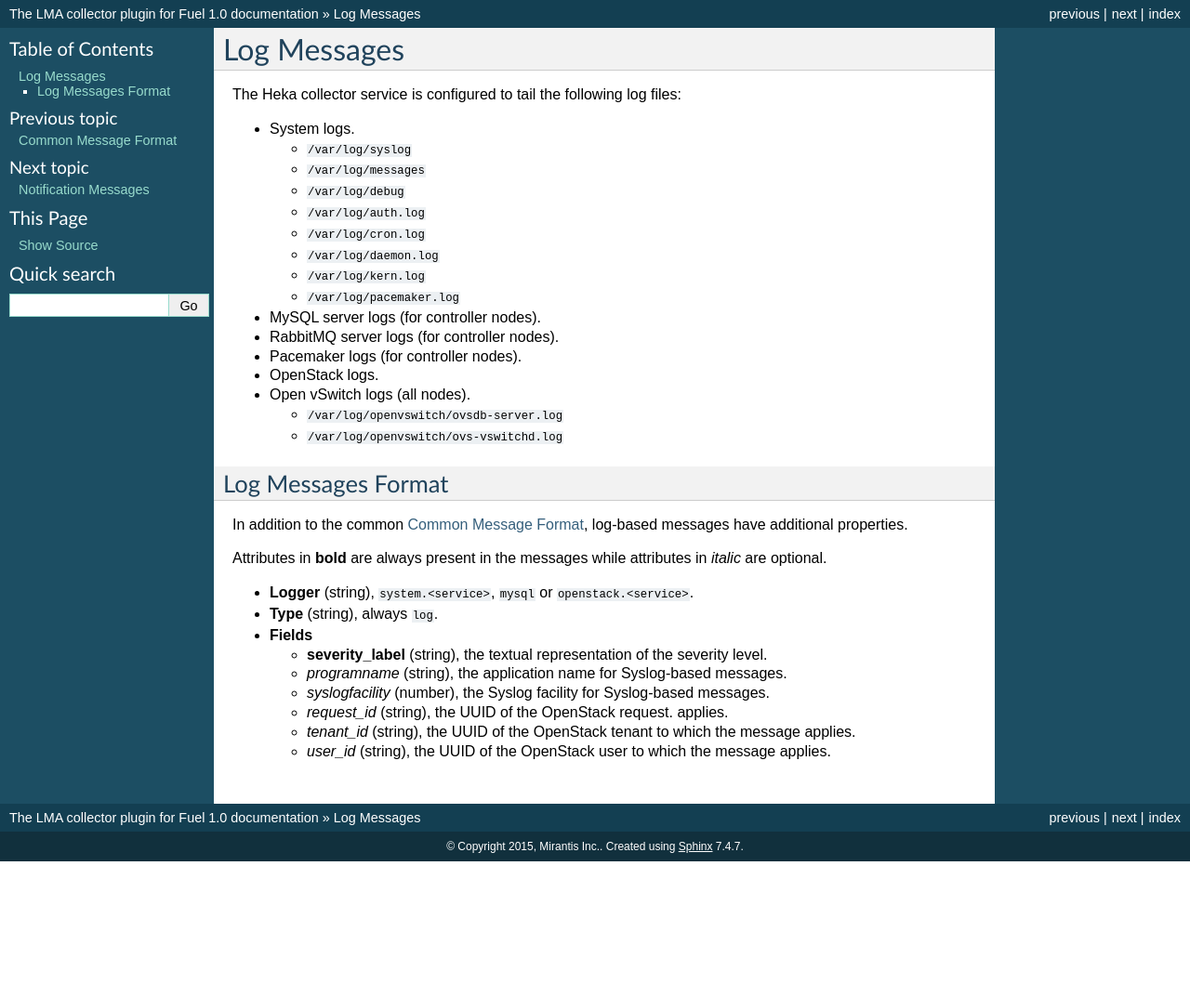
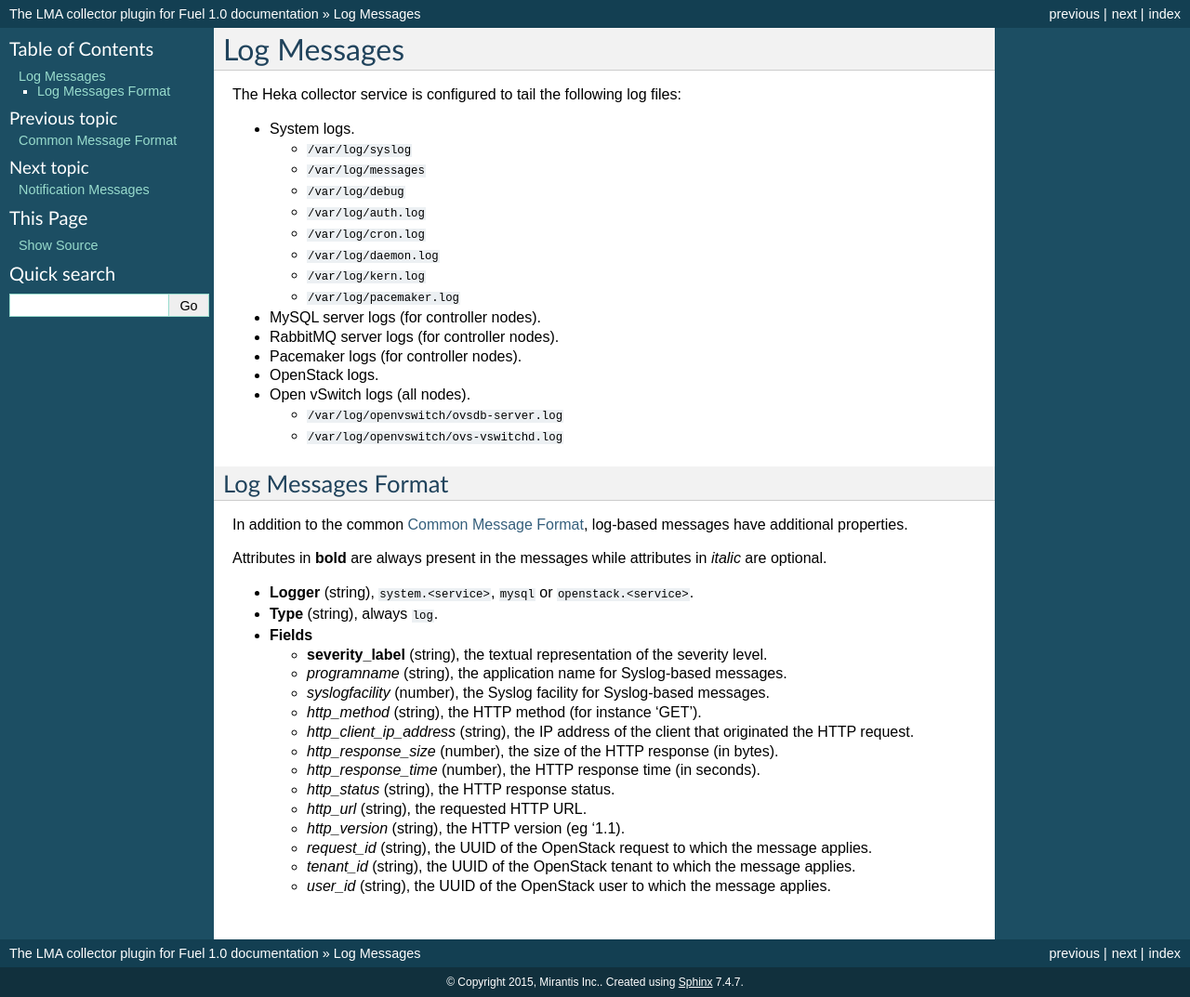
Before and after one commit to openstack-archive/fuel-plugin-lma-collector, a Sphinx documentation site: the page built from doc/source/logs.rst, in a window 1280 px wide. Shown: the whole page at 93% size. Built offline with Sphinx 7.4.7, drawn with Linux system fonts in a browser that asks for light colours; before the commit the page ends 927 px from its top, so only the background shows below that.

Commit message:
Add new fields for HTTP logs
This change adds new fields for log messages emitted by OpenStack API
services:
- http_client_ip_address
- http_method
- http_response_size
- http_response_time
- http_status
- http_version
- http_url

Change-Id: I114f9993a38f088e69c249f417f324c718180a3f

```diff
--- a/doc/source/logs.rst
+++ b/doc/source/logs.rst
@@ -53,8 +53,23 @@ Attributes in **bold** are always present in the messages while attributes in
 
   * *syslogfacility* (number), the Syslog facility for Syslog-based messages.
 
-  * *request_id* (string), the UUID of the OpenStack request.
-    applies.
+  * *http_method* (string), the HTTP method (for instance 'GET').
+
+  * *http_client_ip_address* (string), the IP address of the client that
+    originated the HTTP request.
+
+  * *http_response_size* (number), the size of the HTTP response (in bytes).
+
+  * *http_response_time* (number), the HTTP response time (in seconds).
+
+  * *http_status* (string), the HTTP response status.
+
+  * *http_url* (string), the requested HTTP URL.
+
+  * *http_version* (string), the HTTP version (eg '1.1).
+
+  * *request_id* (string), the UUID of the OpenStack request to which the
+    message applies.
 
   * *tenant_id* (string), the UUID of the OpenStack tenant to which the message
     applies.
```
Also changed, not shown: 4 other files.
